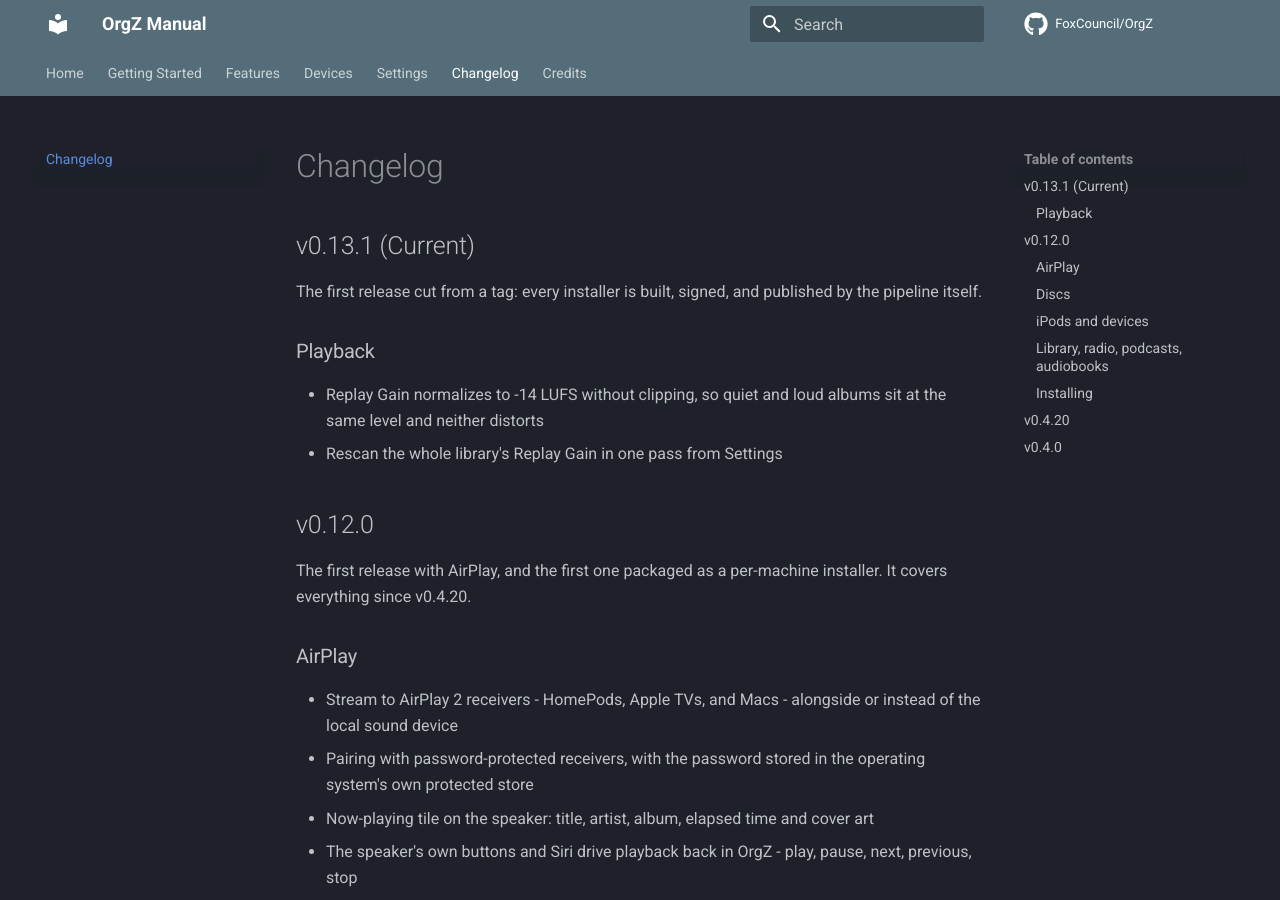
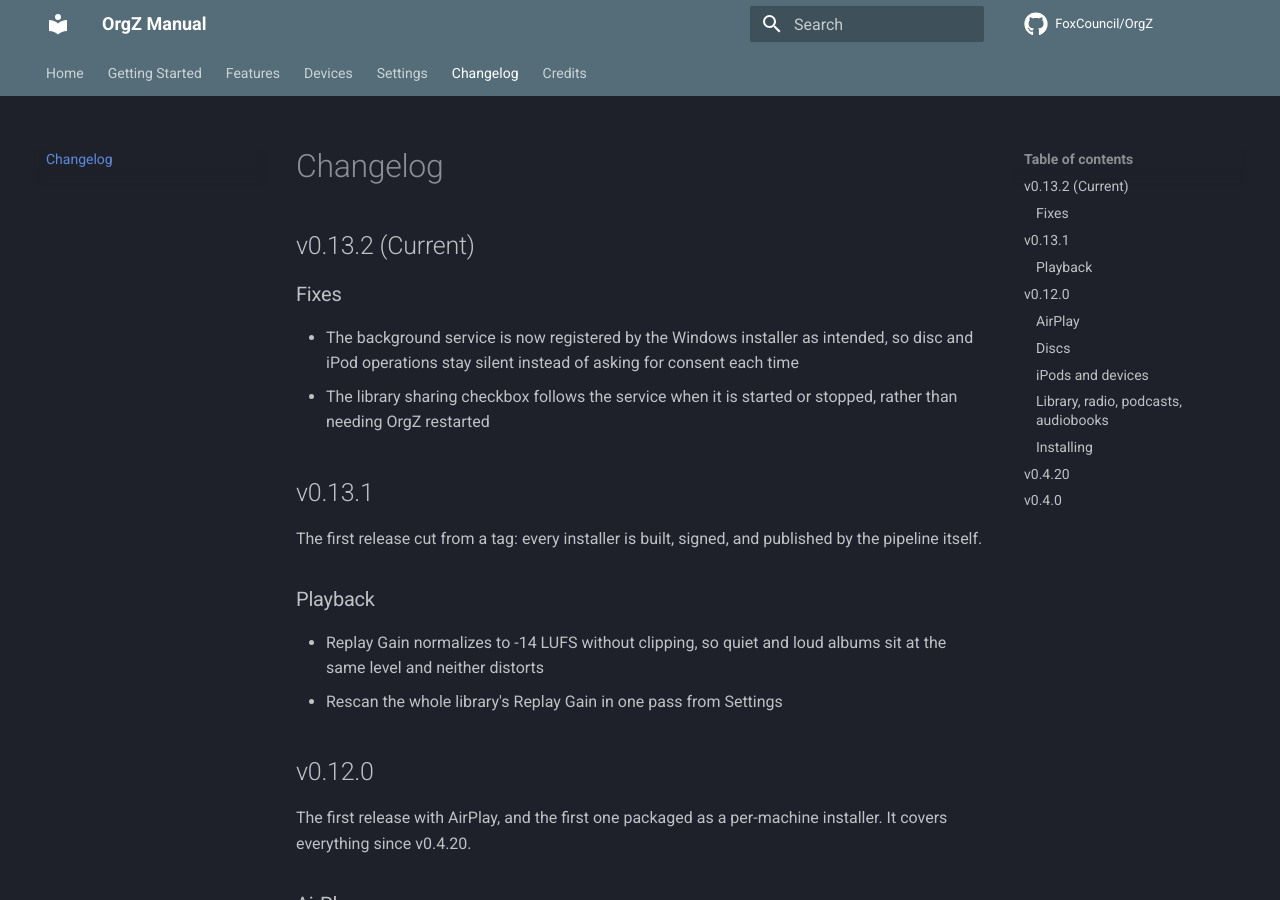
Before and after one commit to FoxCouncil/OrgZ, an MkDocs documentation site: the page built from docs/changelog.md, in a window 1280 px wide and 900 px high. Built offline with MkDocs 1.6.1 and Material for MkDocs 9.7.7, drawn with Linux system fonts in a browser that asks for light colours; comment, search, counter and statistics services are not loaded; the version menu is left out.

```diff
--- a/docs/changelog.md
+++ b/docs/changelog.md
@@ -1,6 +1,15 @@
 # Changelog
 
-## v0.13.1 (Current)
+## v0.13.2 (Current)
+
+### Fixes
+
+- The background service is now registered by the Windows installer as intended,
+  so disc and iPod operations stay silent instead of asking for consent each time
+- The library sharing checkbox follows the service when it is started or stopped,
+  rather than needing OrgZ restarted
+
+## v0.13.1
 
 The first release cut from a tag: every installer is built, signed, and published
 by the pipeline itself.
```
Also changed, not shown: roadmap.md (+1 -1 lines), 1 other file.
